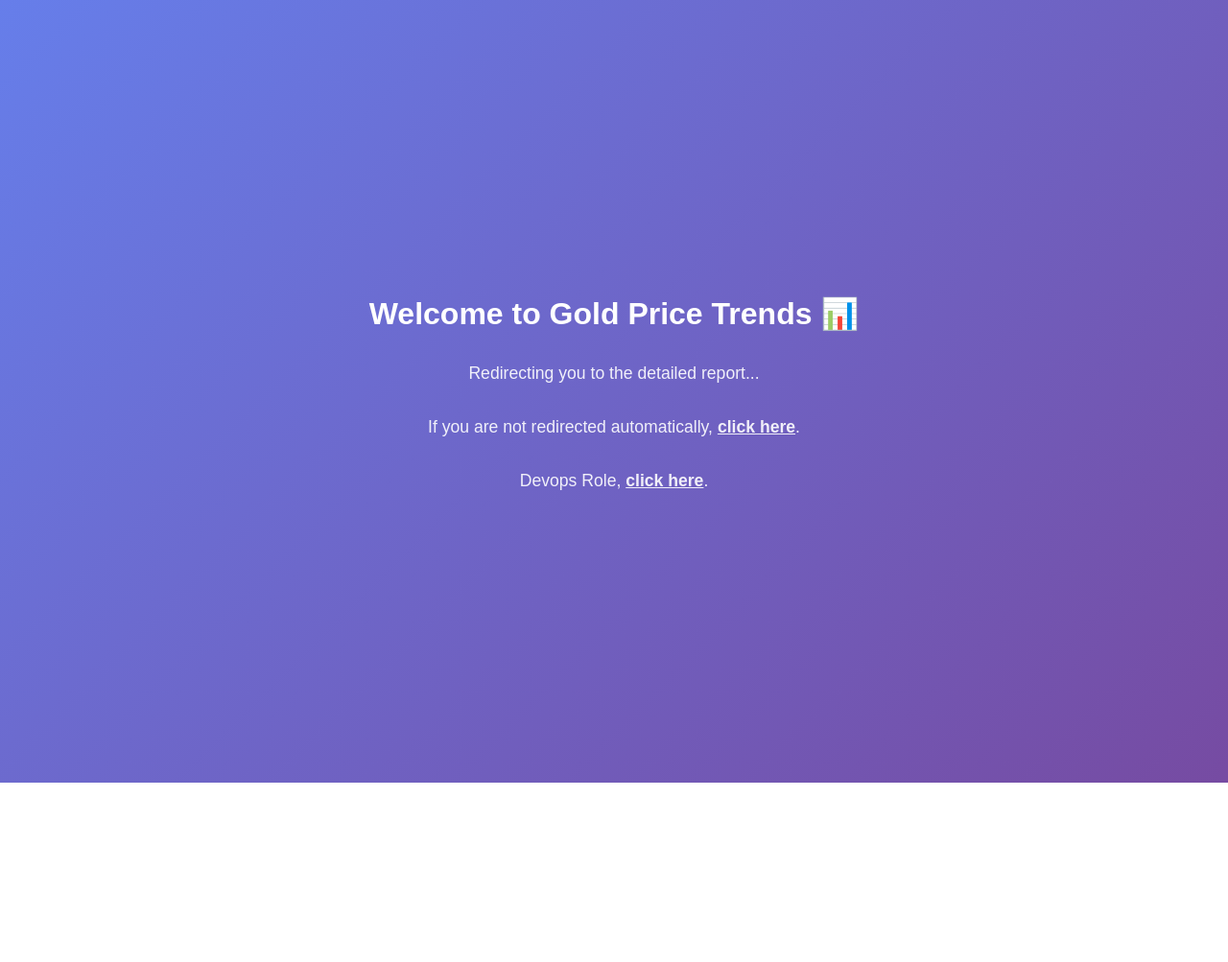
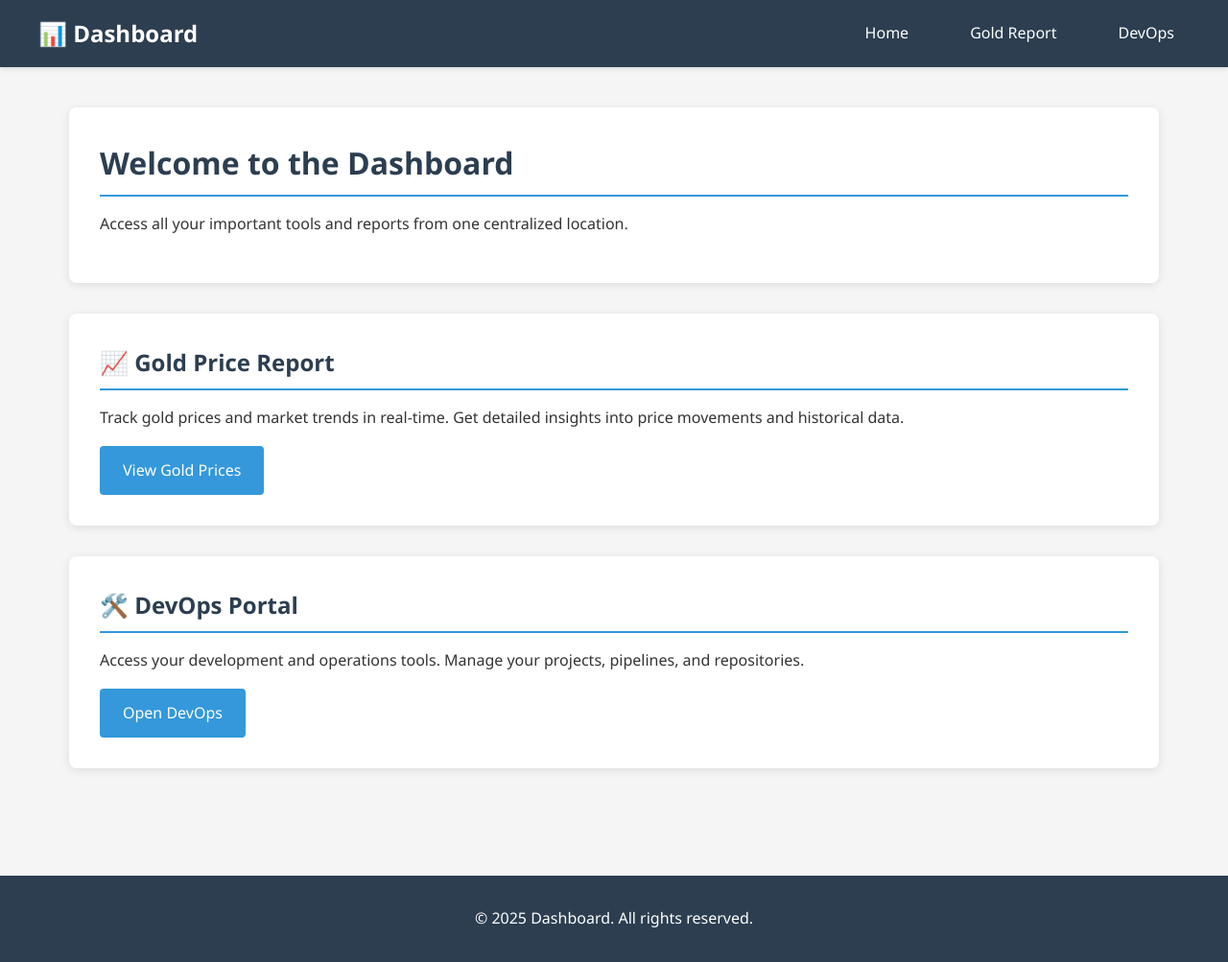
Before and after one commit to Maxwell134/gold_price, a plain HTML site: page index.html in a window 1280 px wide. Shown: the whole page at 96% size. Before the commit the page ends 816 px from the top, so only its background shows below. Drawn offline with Linux system fonts and the light colour scheme.

Commit message:
Update index.html with modern navigation and styling

```diff
--- a/index.html
+++ b/index.html
@@ -1,43 +1,46 @@
 <!DOCTYPE html>
 <html lang="en">
 <head>
-  <meta charset="UTF-8">
-  <meta http-equiv="refresh" content="3; url=gold-report.html">
-  <meta name="viewport" content="width=device-width, initial-scale=1.0">
-  <title>Redirecting to Gold Price Report...</title>
-  <style>
-    body {
-      background: linear-gradient(135deg, #667eea, #764ba2);
-      color: white;
-      font-family: Arial, sans-serif;
-      display: flex;
-      flex-direction: column;
-      justify-content: center;
-      align-items: center;
-      height: 100vh;
-      text-align: center;
-    }
-    h1 {
-      font-size: 2em;
-      margin-bottom: 15px;
-    }
-    p {
-      font-size: 1.1em;
-      opacity: 0.9;
-    }
-    a {
-      color: #fff;
-      text-decoration: underline;
-      margin-top: 15px;
-      font-weight: bold;
-    }
-  </style>
+    <meta charset="UTF-8">
+    <meta name="viewport" content="width=device-width, initial-scale=1.0">
+    <title>Welcome to Dashboard</title>
+    <link rel="stylesheet" href="styles.css">
 </head>
 <body>
-  <h1>Welcome to Gold Price Trends 📊</h1>
-  <p>Redirecting you to the detailed report...</p>
-  <p>If you are not redirected automatically, <a href="gold-report.html">click here</a>.</p>
-  <p>Devops Role, <a href="devops.html">click here</a>.</p>
+    <nav class="navbar">
+        <div class="nav-container">
+            <a href="index.html" class="logo">📊 Dashboard</a>
+            <ul class="nav-links">
+                <li><a href="index.html">Home</a></li>
+                <li><a href="gold-report.html">Gold Report</a></li>
+                <li><a href="devops.html">DevOps</a></li>
+            </ul>
+        </div>
+    </nav>
 
+    <div class="main-content">
+        <div class="card">
+            <h1>Welcome to the Dashboard</h1>
+            <p>Access all your important tools and reports from one centralized location.</p>
+        </div>
+
+        <div class="card">
+            <h2>📈 Gold Price Report</h2>
+            <p>Track gold prices and market trends in real-time. Get detailed insights into price movements and historical data.</p>
+            <a href="gold-report.html" class="btn">View Gold Prices</a>
+        </div>
+
+        <div class="card">
+            <h2>🛠️ DevOps Portal</h2>
+            <p>Access your development and operations tools. Manage your projects, pipelines, and repositories.</p>
+            <a href="devops.html" class="btn">Open DevOps</a>
+        </div>
+    </div>
+
+    <footer class="footer">
+        <div class="footer-content">
+            <p>© 2025 Dashboard. All rights reserved.</p>
+        </div>
+    </footer>
 </body>
 </html>
```
